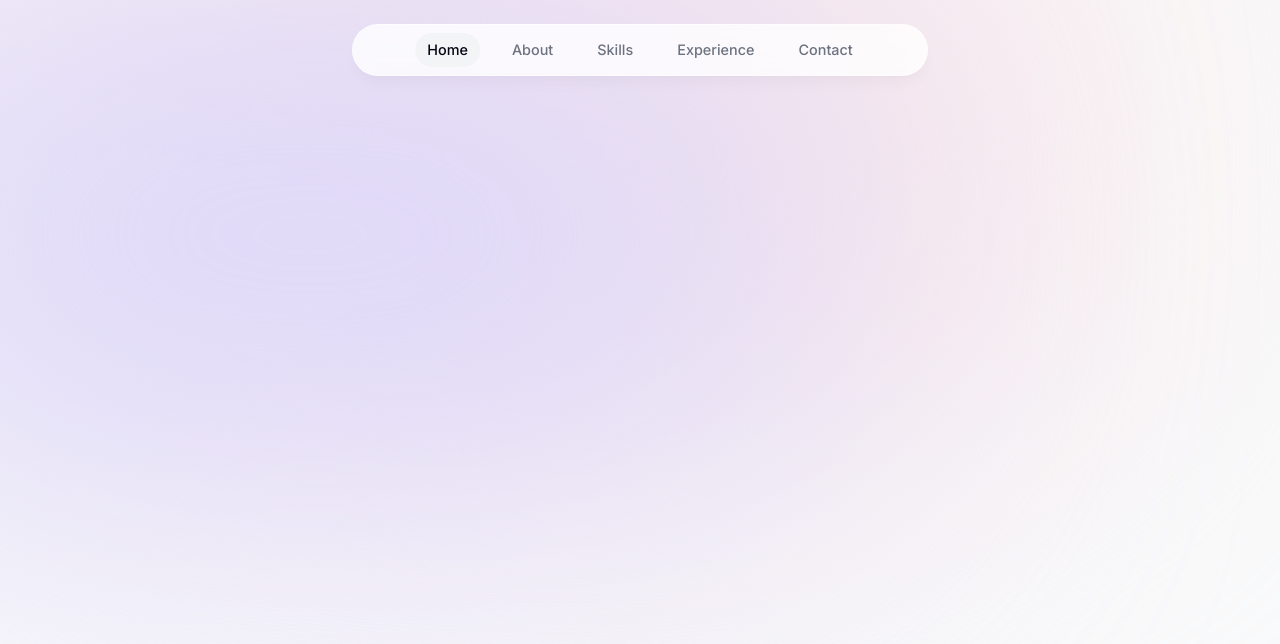
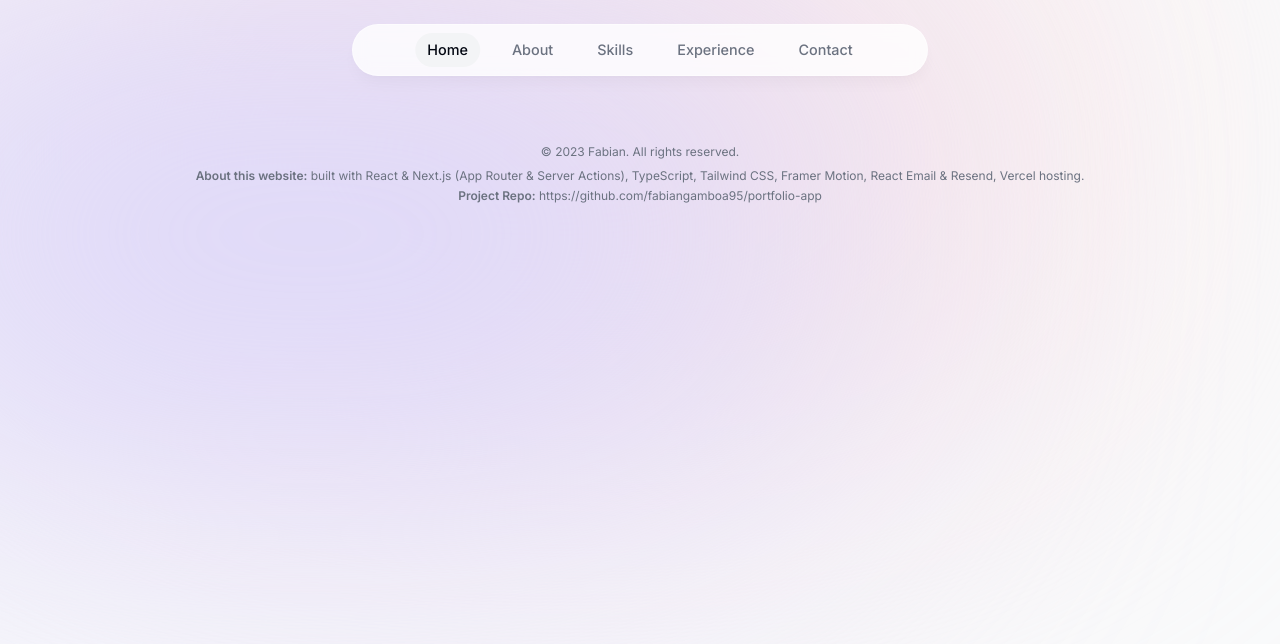
Before and after one commit to fabiangamboa95/portfolio-app, a Next.js app: page / in a window 1280 px wide. Shown: the top 644 px of the page. Built offline with nearby package versions, Linux system fonts and the light colour scheme.

Commit message:
+ footer

```diff
--- a/app/layout.tsx
+++ b/app/layout.tsx
@@ -5,6 +5,7 @@
 import ThemeContextProvider from "@/contexts/theme-context";
 import Header from "@/components/header";
 import ActiveSectionContextProvider from "@/contexts/active-section-context";
+import Footer from "@/components/footer";
 
 const inter = Inter({ subsets: ["latin"] });
 
@@ -27,7 +28,7 @@
           <ActiveSectionContextProvider>
             <Header />
             {children}
-            {/*<Footer />*/}
+            <Footer />
 
             {/*<Toaster position="top-right" />*/}
             {/*<ThemeSwitch />*/}
--- /dev/null
+++ b/components/footer.tsx
@@ -0,0 +1,24 @@
+import React from "react";
+import Link from "next/link";
+
+export default function Footer() {
+  return (
+    <footer className="mb-10 px-4 text-center text-gray-500">
+      <small className="mb-2 block text-xs">
+        &copy; 2023 Fabian. All rights reserved.
+      </small>
+      <p className="text-xs">
+        <span className="font-semibold">About this website:</span> built with
+        React & Next.js (App Router & Server Actions), TypeScript, Tailwind CSS,
+        Framer Motion, React Email & Resend, Vercel hosting.
+      </p>
+
+      <p className="text-xs mt-1">
+        <span className="font-semibold">Project Repo:</span>{" "}
+        <Link href="https://github.com/fabiangamboa95/portfolio-app">
+          https://github.com/fabiangamboa95/portfolio-app
+        </Link>
+      </p>
+    </footer>
+  );
+}
```
Also changed, not shown: 1 other file (tests, documents, lock files or other folders).
